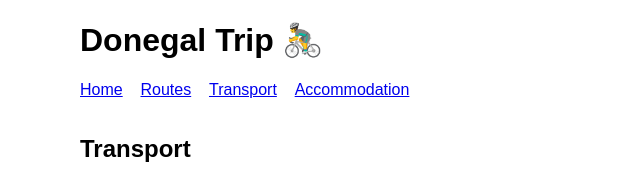
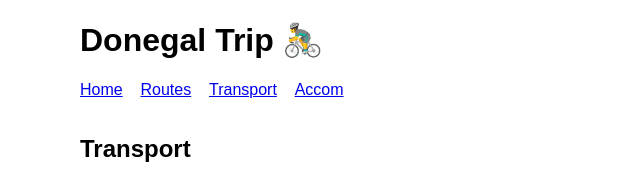
Before and after one commit to doggodoge/donegal-trip, a SvelteKit app: page /transport in a window 1280 px wide. Shown: the top 171 px of the page, without its empty margins (0-640 px from the left). Built offline with nearby package versions, Linux system fonts and the light colour scheme.

Commit message:
fix: transport images

```diff
--- a/src/routes/+layout.svelte
+++ b/src/routes/+layout.svelte
@@ -5,7 +5,7 @@
     <a href="/">Home</a>
     <a href="/routes">Routes</a>
     <a href="/transport">Transport</a>
-    <a href="/accommodation">Accommodation</a>
+    <a href="/accommodation">Accom</a>
   </nav>
 
   <main>
--- a/src/routes/transport/+page.svelte
+++ b/src/routes/transport/+page.svelte
@@ -53,7 +53,8 @@
   }
 
   img {
-    width: var(--size);
+    width: 30rem;
+    max-width: 100%;
     height: auto;
   }
 </style>
```
